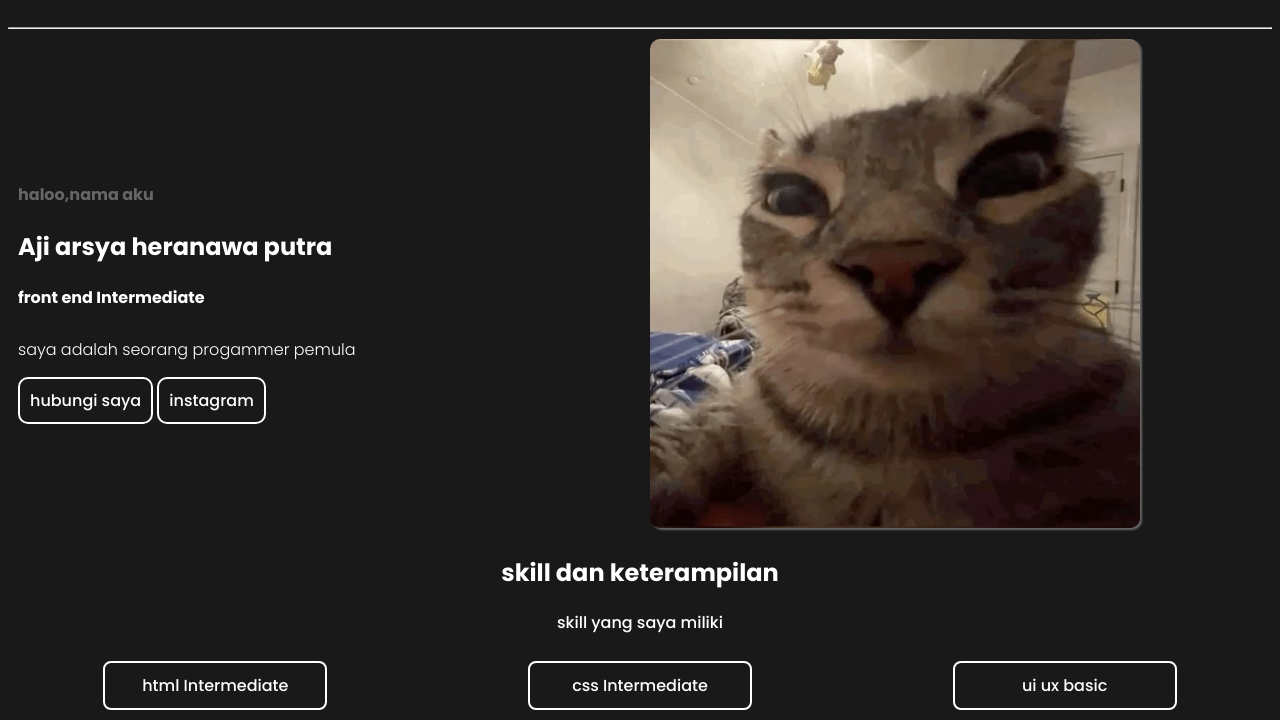
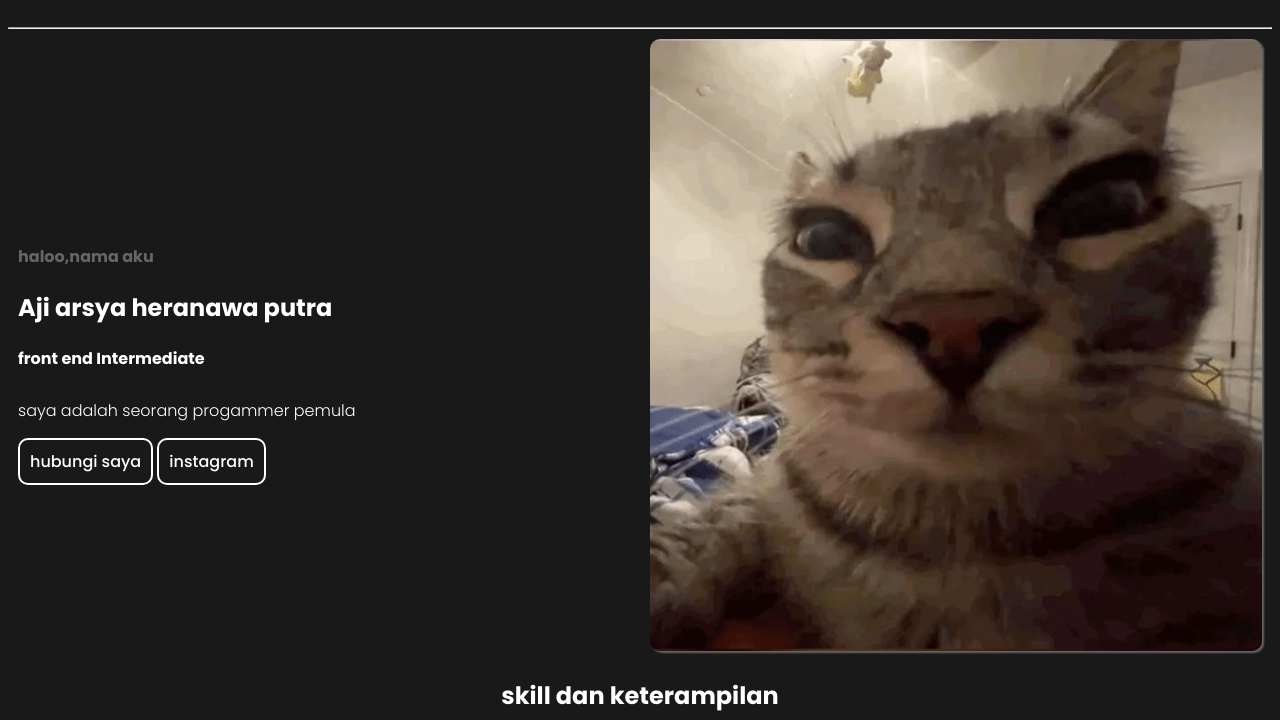
Before and after one commit to syaaa16/web-portofolio, a plain HTML site: page index.html in a window 1280 px wide. Shown: the part 80-800 px from the top of the page. Drawn offline with Linux system fonts and the light colour scheme.

Commit message:
Add files via upload

```diff
--- a/index.html
+++ b/index.html
@@ -29,7 +29,7 @@
                 </div>
 
                 <div>
-                    <img src="images/goofy ahh cat.jpeg" alt="foto saya" width="80%">
+                    <img src="images/goofy ahh cat.jpeg" alt="foto saya" width="100%" >
                 </div>
             </section>
 
```
